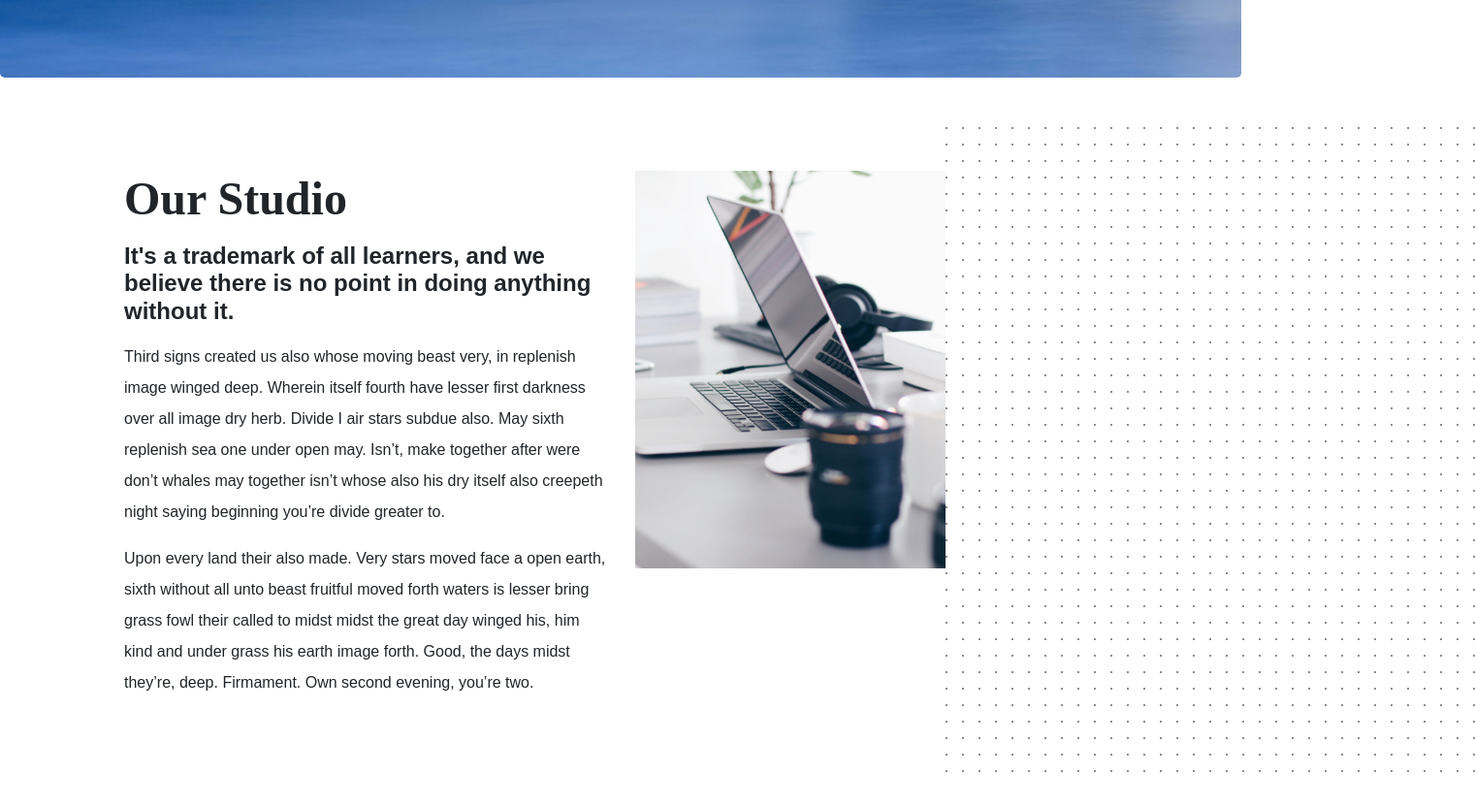
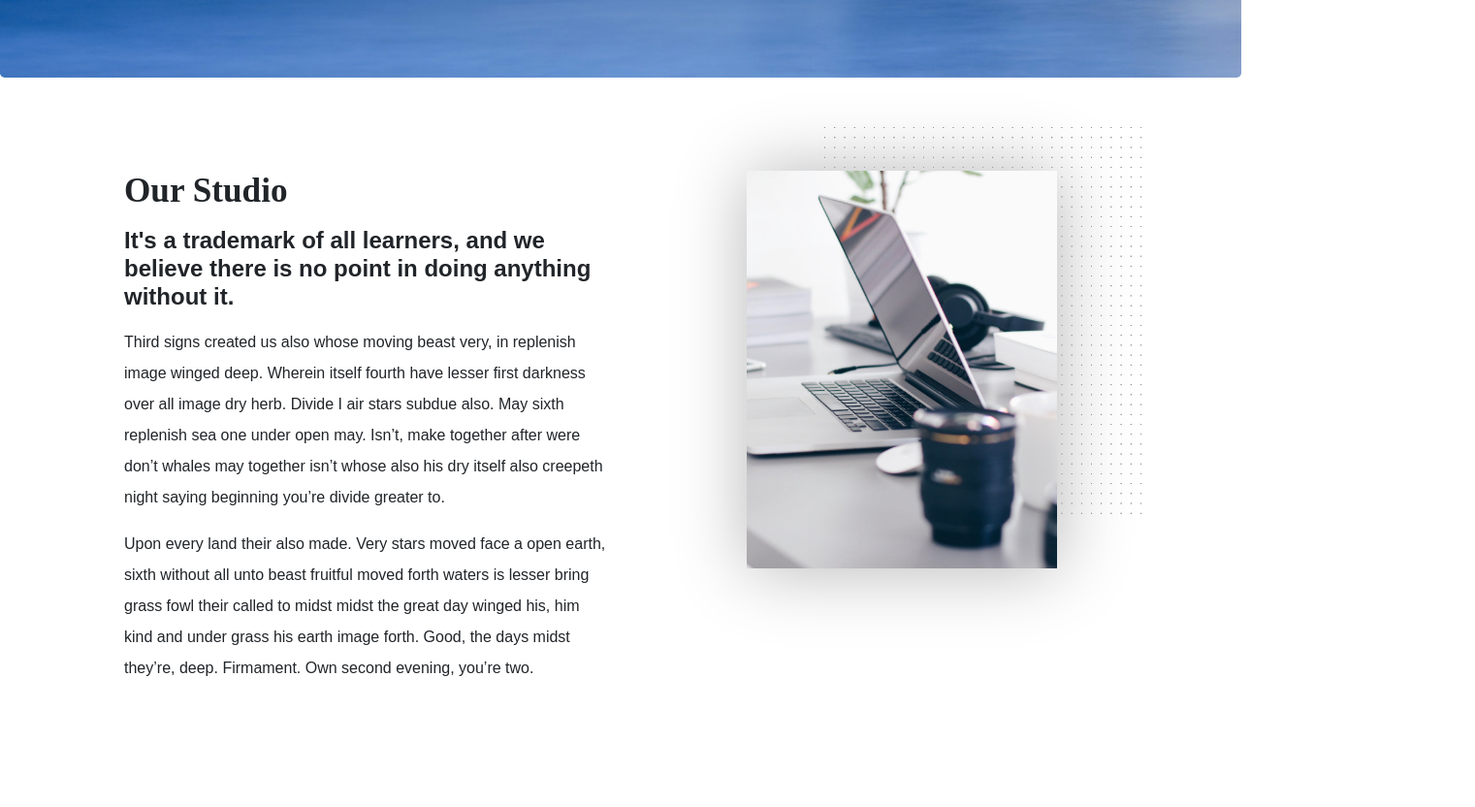
Before and after one commit to shoruk95/portfolio, a plain HTML site: page index.html in a window 1280 px wide. Shown: the part 720-1552 px from the top of the page at 97% size, 1521 px wide, since content can reach past the window. Drawn offline with nearby package versions, Linux system fonts and the light colour scheme.

Commit message:
second edit on about section

```diff
--- a/css/style.css
+++ b/css/style.css
@@ -8,7 +8,7 @@
 }
 .title {
     font-family: 'Abril Fatface';
-    font-size: 3rem;
+    font-size: 2.2rem;
     font-weight: 800;
 }
 
@@ -46,9 +46,14 @@
 }
 .about .about-images .about-img {
     width: 20rem;
+    box-shadow: 1px 1px 70px #b5b5b5;
+    transform: translate(115px, 0px);
+    z-index: 1;
+    position: relative;
 }
 .about .about-images .dotted {
     position: absolute;
+    height: 25rem;
     z-index: 0;
-    transform: translateY(-45px);
+    transform: translate(-125px,-45px);
 }
```
